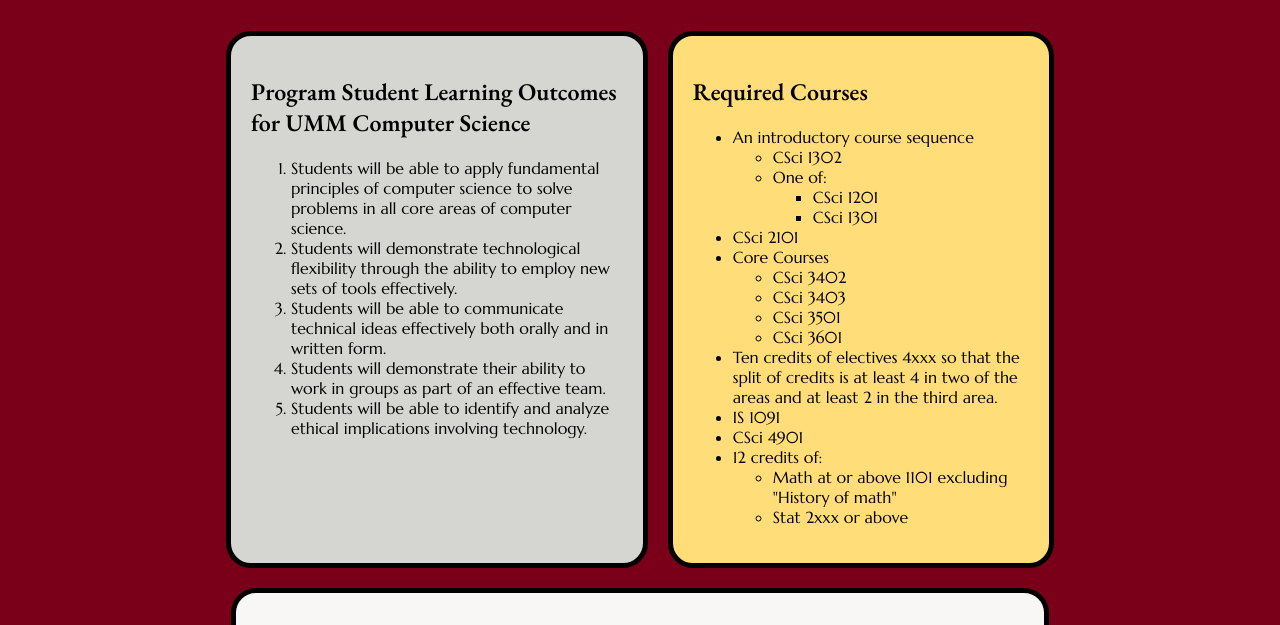
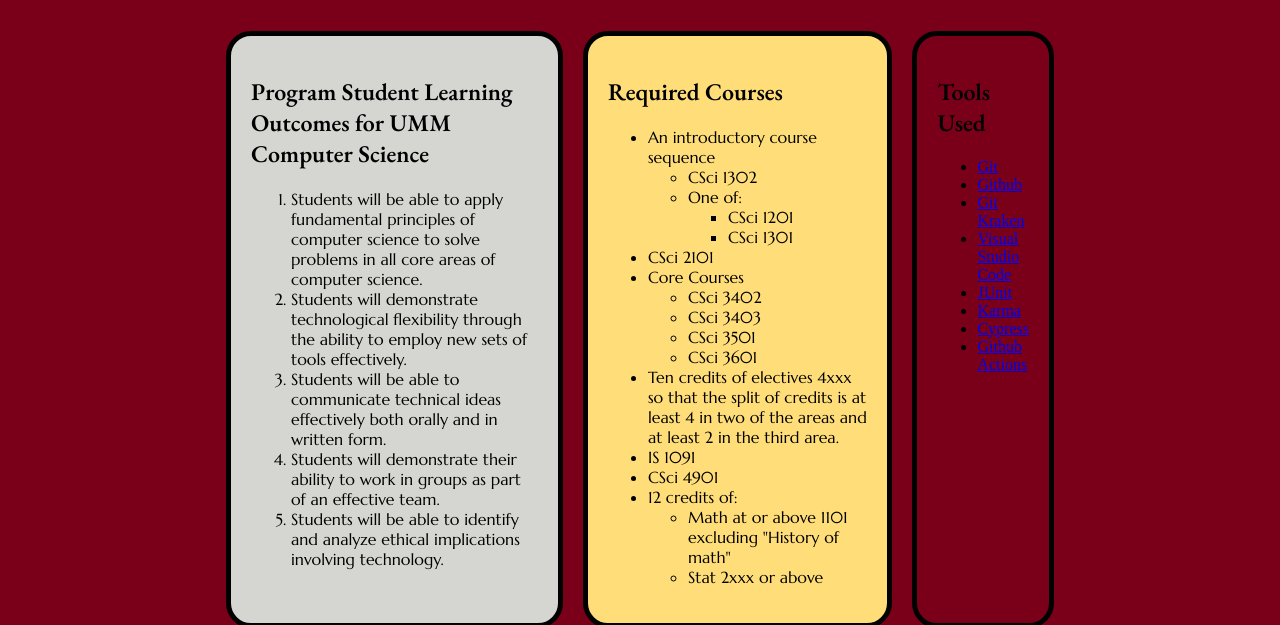
Before and after one commit to UMM-CSci-3601-S21/lab-1-lloyd, a plain HTML site: page index.html in a window 1280 px wide. Shown: the part 175-800 px from the top of the page. Drawn offline with nearby package versions, Linux system fonts and the light colour scheme; a web font is replaced by a local one.

Commit message:
Properly tagged Tools Used section

```diff
--- a/index.html
+++ b/index.html
@@ -105,7 +105,36 @@
         </li>
       </ul>
     </div>
+  <div class="section" id="tools">
+    <h2>Tools Used</h2>
+    <ul>
+      <li class="local version-control" id="git">
+        <a href="https://git-scm.com/">Git</a>
+      </li>
+      <li class="cloud version-control" id="github">
+        <a href="https://github.com/">Github</a>
+      </li>
+      <li class="local version-control" id="gitkraken">
+        <a href="https://www.gitkraken.com/git-client">Git Kraken</a>
+      </li>
+      <li class="local ide" id="vscode">
+        <a href="https://code.visualstudio.com/">Visual Studio Code</a>
+      </li>
+      <li class="local testing" id="JUnit">
+        <a href="https://code.visualstudio.com/">JUnit</a>
+      </li>
+      <li class="local testing" id="Karma">
+        <a href="https://code.visualstudio.com/">Karma</a>
+      </li>
+      <li class="local testing" id="Cypress">
+        <a href="https://code.visualstudio.com/">Cypress</a>
+      </li>
+      <li class="cloud testing" id="githubactions">
+        <a href="https://github.com/features/actions">Github Actions</a>
+      </li>
+    </ul>
   </div>
+</div>
   <div class="section" id="faculty">
     <h2>Faculty</h2>
     <ul id="faculty-list">
```
